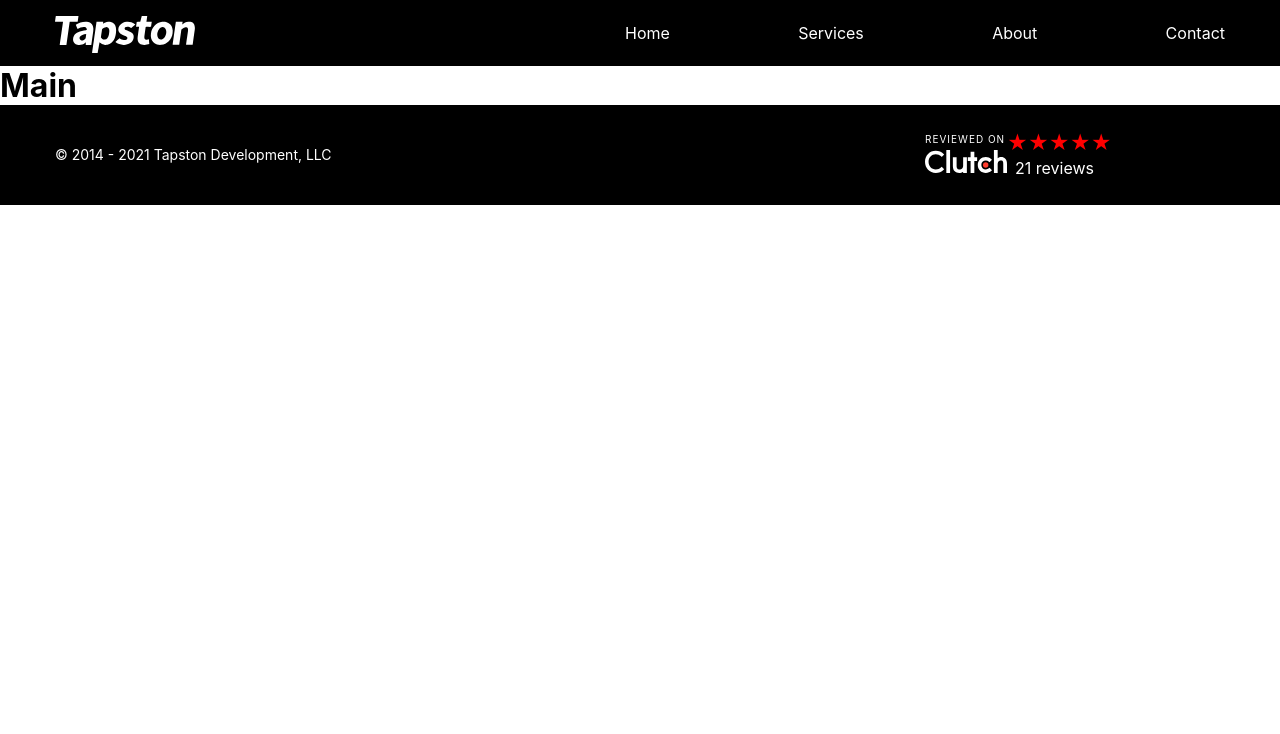
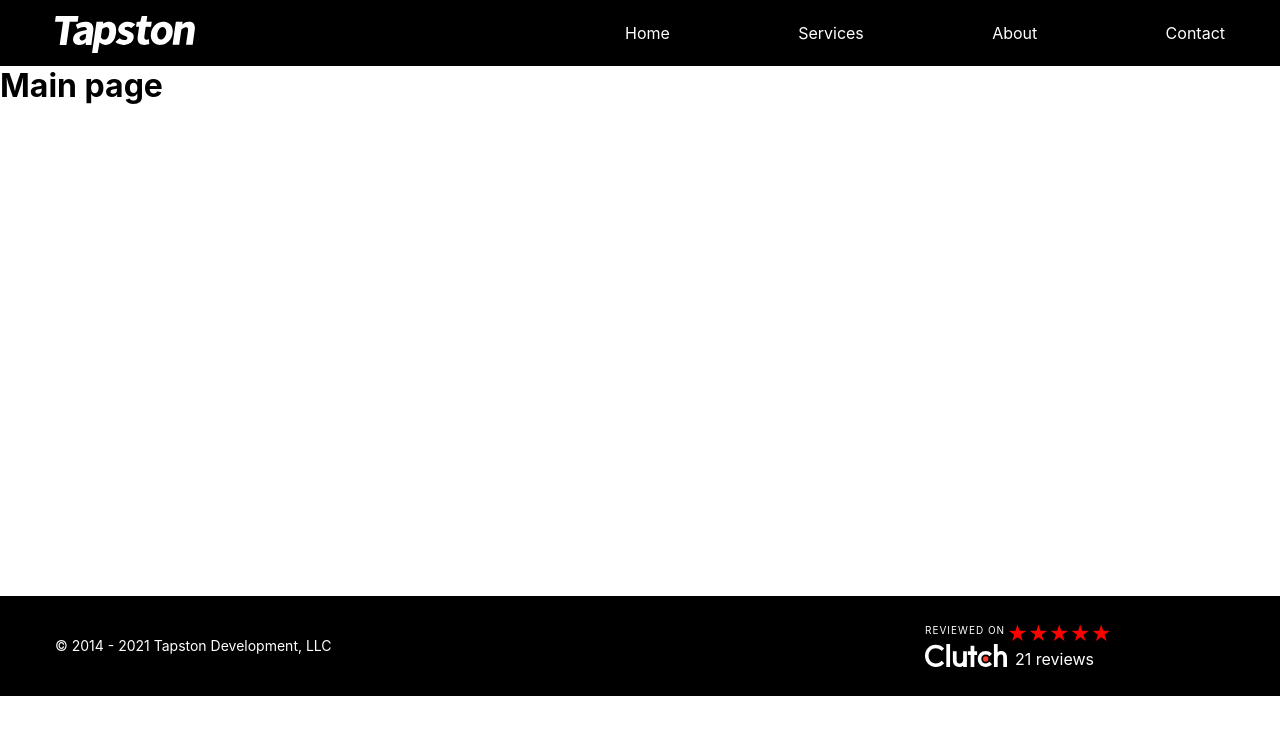
Before and after one commit to 007vict/test-orange, a React (Create React App) app: page / in a window 1280 px wide. Shown: the top 734 px of the page. Built offline with nearby package versions, Linux system fonts and the light colour scheme.

Commit message:
fix: change size footer logotype and height main page

```diff
--- a/src/components/Main.js
+++ b/src/components/Main.js
@@ -1,9 +1,10 @@
 import React from 'react'
+import classes from '../css/Main.module.css'
 
 export default function Main() {
   return (
-    <div className='Main'>
-     <h1>Main</h1>
+    <div className={classes.main}>
+     <h1>Main page</h1>
     </div>
   )
 }
--- a/src/css/Footer.module.css
+++ b/src/css/Footer.module.css
@@ -37,6 +37,7 @@ h6 {
   display: block;
   height: 35px;
   color: white;
+  padding-top: 40px;
 }
 
 .cont_stars {
--- a/src/css/Main.module.css
+++ b/src/css/Main.module.css
@@ -0,0 +1,3 @@
+.main {
+  height: 530px;
+}
```
